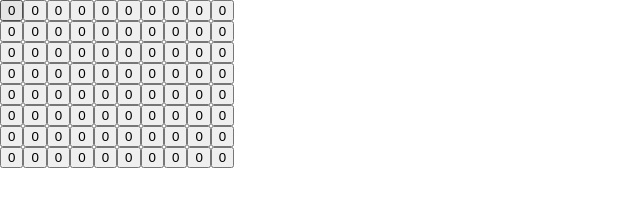
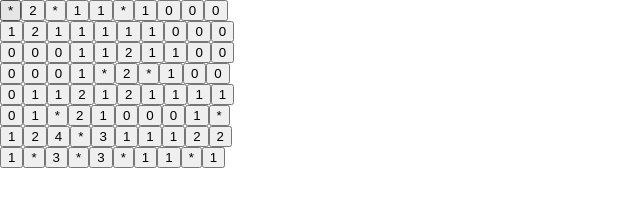
Before and after one commit to jrp6/viinaharava.js, a React (Create React App) app: page / in a window 1280 px wide. Shown: the top 218 px of the page, without its empty margins (0-640 px from the left). Built offline with nearby package versions, Linux system fonts and the light colour scheme.

Commit message:
Add randomized wines and dmmy click handler

```diff
--- a/src/App.js
+++ b/src/App.js
@@ -1,9 +1,21 @@
 import React, { Component } from 'react';
 import './App.css';
 
+/*
+ * Shuffles array in place. ES6 version
+ * Copied from http://stackoverflow.com/questions/6274339/how-can-i-shuffle-an-array-in-javascript
+ */
+function shuffle(a) {
+    for (let i = a.length; i; i--) {
+        let j = Math.floor(Math.random() * i);
+        [a[i - 1], a[j]] = [a[j], a[i - 1]];
+    }
+}
+
+
 function Square(props) {
     return (
- 	<button className="Square" onClick={() => props.onClick()}>
+ 	<button className="Square" onClick={() => props.onClick(props.x, props.y)}>
  	    {props.value}
  	</button>
     );
@@ -11,6 +23,7 @@ function Square(props) {
 
 const BOARD_WIDTH=10;
 const BOARD_HEIGHT=8;
+const BOARD_WINES=12;
 
 class Board extends Component {
     constructor() {
@@ -19,17 +32,56 @@ class Board extends Component {
 	this.state = {
 	    // N.B. the Array contains rows, i.e. indexing is squares[y][x]
 	    squares: Array(BOARD_HEIGHT).fill(null),
-	}
+	};
+
+        this.renderSquare = this.renderSquare.bind(this);
+        this.handleClick = this.handleClick.bind(this);
     }
     componentWillMount() {
 	const squares = this.state.squares.slice();
-	for (var i = 0; i < BOARD_HEIGHT; i++) {
+
+        // Initialize the board with zeroes
+	for (let i = 0; i < BOARD_HEIGHT; i++) {
 	    squares[i] = Array(BOARD_WIDTH).fill("0");
 	}
+
+        // Randomly pick some wines
+        const coords = Array(BOARD_WIDTH * BOARD_HEIGHT).fill(null);
+        for(let y = 0; y < BOARD_HEIGHT; y++) {
+            for (let x = 0; x < BOARD_WIDTH; x++) {
+                coords[y * BOARD_WIDTH + x] = {y: y, x: x};
+            }
+        }
+        shuffle(coords);
+        for (let i = 0; i < BOARD_WINES; i++) {
+            const coord = coords[i];
+            squares[coord.y][coord.x] = "*"
+            // Update neighbours
+            for (let dy = -1; dy <= 1; dy++) {
+                for (let dx = -1; dx <= 1; dx++) {
+                    const newY = coord.y + dy;
+                    const newX = coord.x + dx;
+                    if (squares[newY] !== undefined && squares[newY][newX] !== undefined &&
+                        squares[newY][newX] !== "*") {
+                        squares[newY][newX] = String(Number(squares[newY][newX]) + 1);
+                    }
+                }
+            }
+        }
+
 	this.setState({ squares: squares })
     }
     renderSquare(x, y) {
-	return <Square key={y * BOARD_WIDTH + x} value={this.state.squares[y][x]} onClick={() => this.handleClick(x, y)} />;
+	return <Square
+                   key={y * BOARD_WIDTH + x}
+                   x={x}
+                   y={y}
+                   value={this.state.squares[y][x]}
+                   onClick={this.handleClick}
+               />;
+    }
+    handleClick(x, y) {
+        console.log(x + ", " + y + " clicked");
     }
     render() {
 	// Render the squares
```
